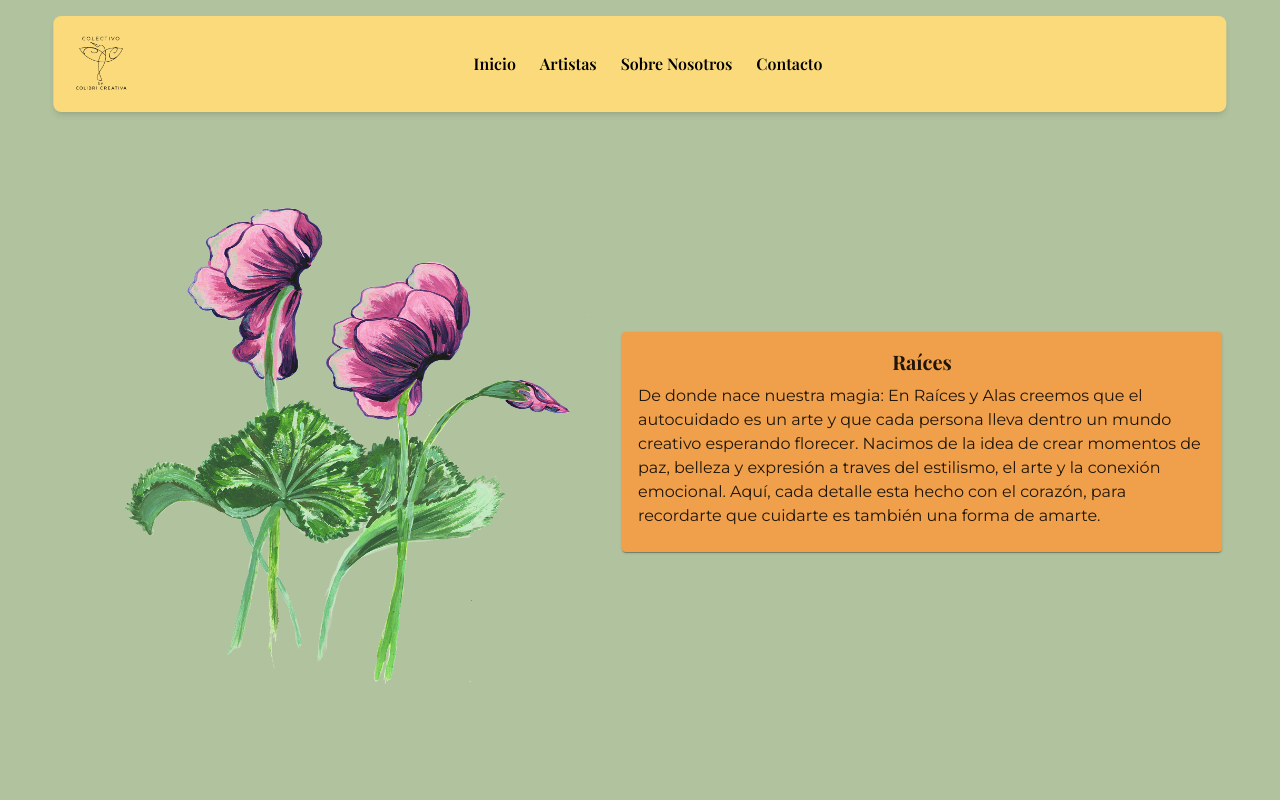
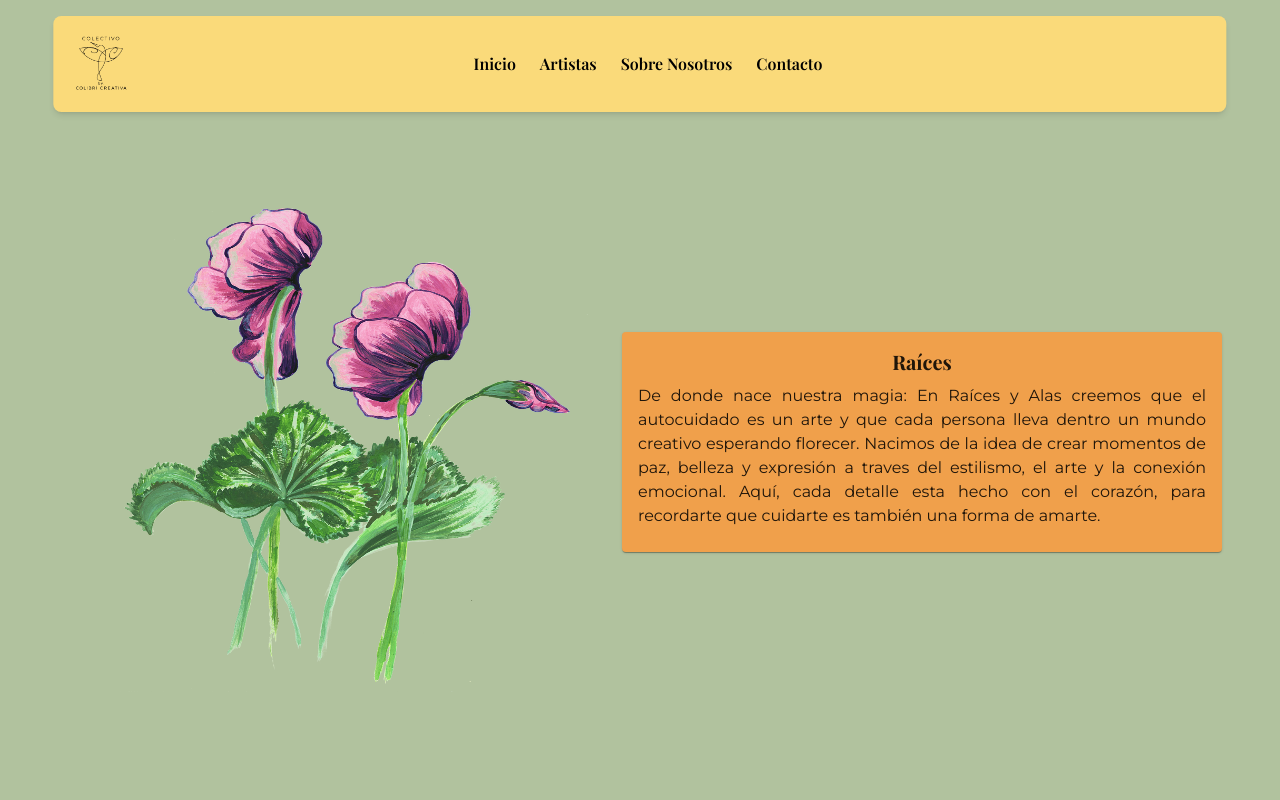
Before and after one commit to arancitof/colibri-creativa, a React (Vite) app: page /Sobre-nosotros in a window 1280 px wide. Shown: the top 800 px of the page. Built offline with nearby package versions, Linux system fonts and the light colour scheme; some icons are missing; a web font is replaced by a local one.

Commit message:
fix:images-about-us

```diff
--- a/src/pages/AboutUs.jsx
+++ b/src/pages/AboutUs.jsx
@@ -57,13 +57,13 @@ const AboutUs = () => {
             {philosophyPoints.map(( point, index) => (
             <Box
             key={point.id}
-            className={`flex flex-col lg:flex-row items-center ${index % 2 === 0 ? 'lg:flex-row' : 'lg:flex-row-reverse'} justify-center my-8`}
+            className={`flex flex-col lg:flex-row items-center ${index % 2 === 0 ? 'lg:flex-row' : 'lg:flex-row-reverse'} justify-center my-8 text-justify text-center`}
             >
                 <img
                 src={point.image}
                 alt={point.title}
                 className='w-full lg:w-1/2 rounded-lg mb-4 lg:mb-0 lg:mx-8'
-                style={{ width: '500px' , height: '500px', objectFit: 'full' }}
+                style={{ width: '500px' , height: '500px', object: 'cover' }}
                 />
                 <AnimateCard className='w-full lg:w-1/2'>
                 <CardContent>
```
